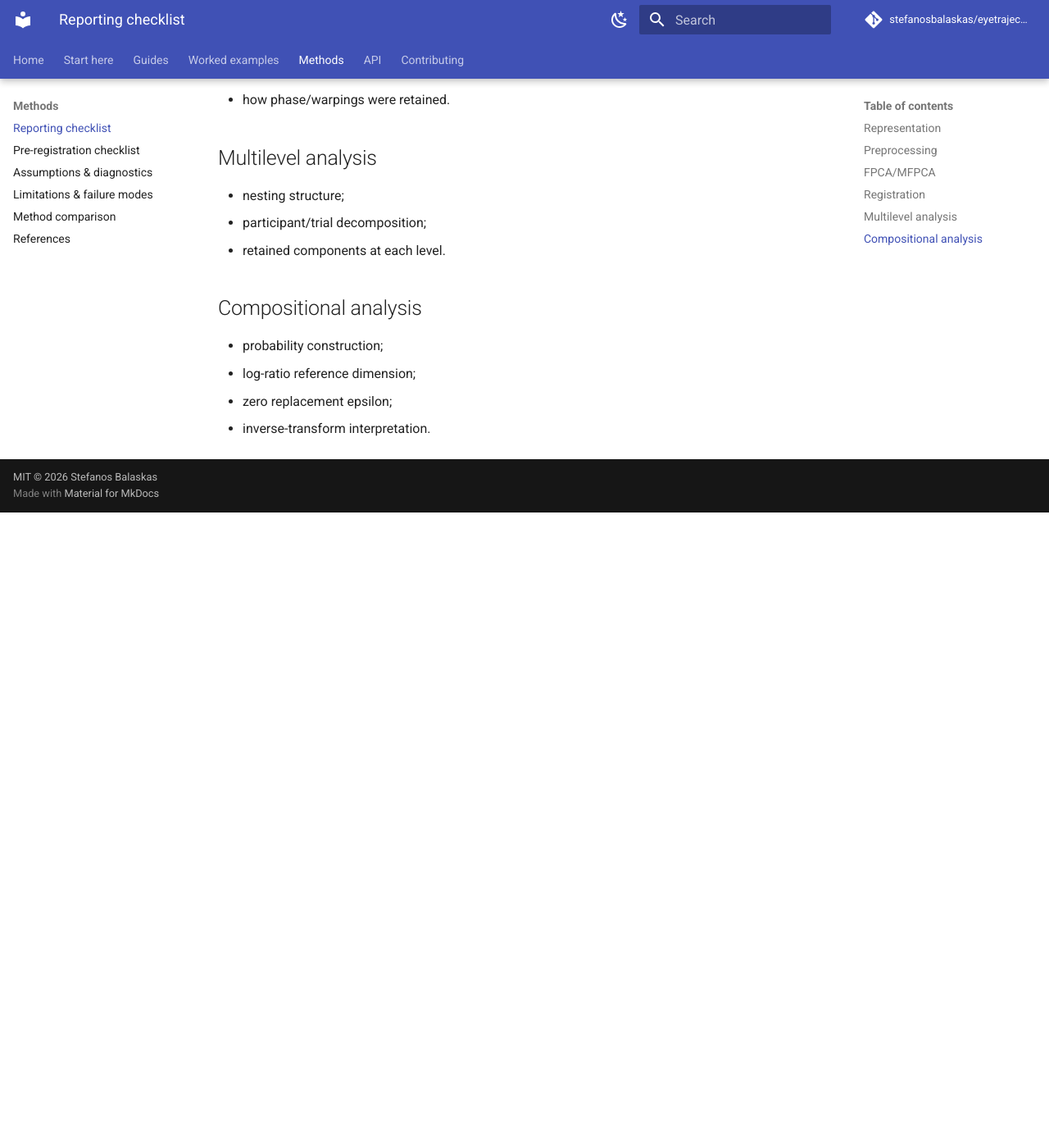
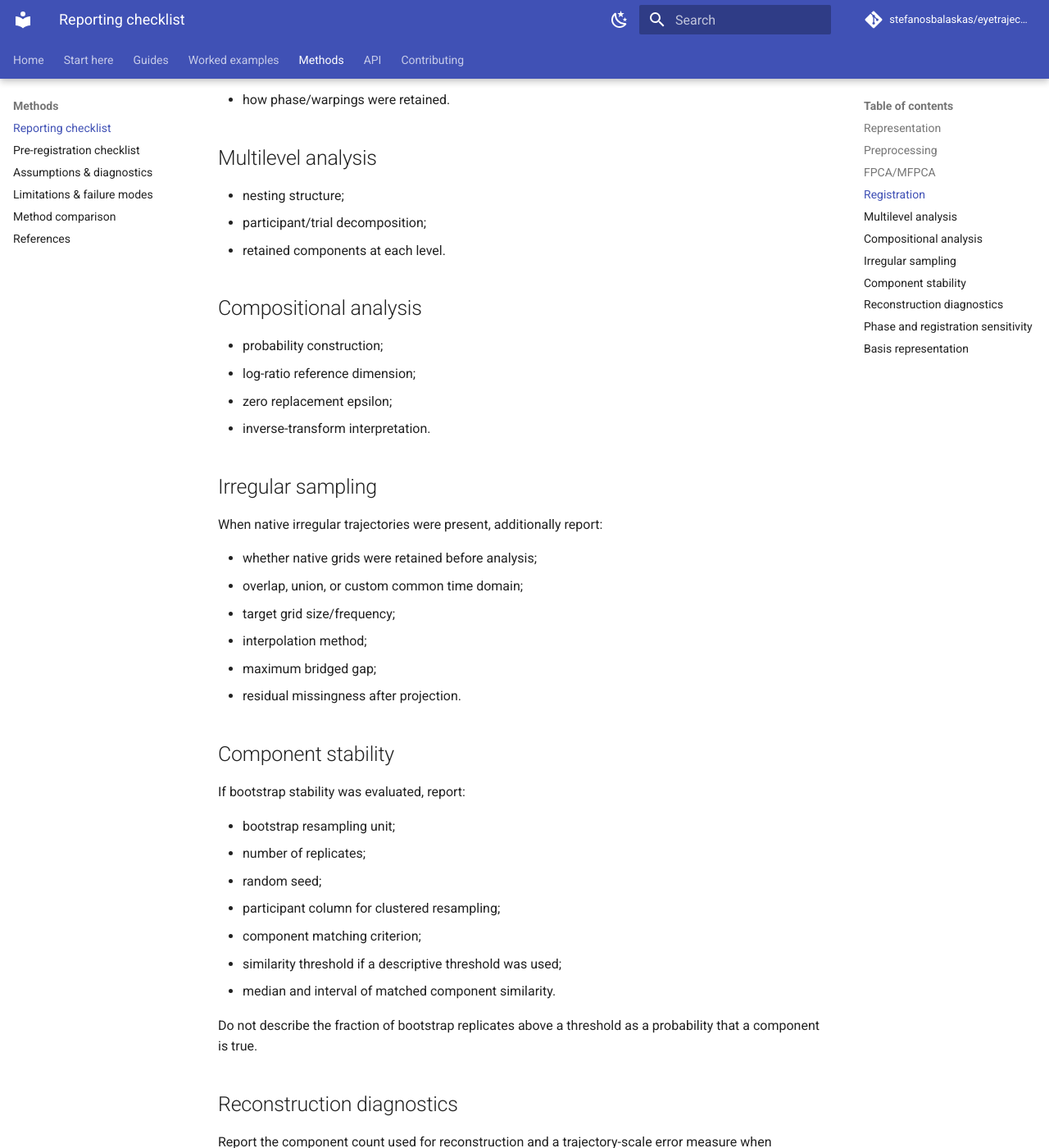
Before and after one commit to stefanosbalaskas/eyetrajectoriespy, an MkDocs documentation site: the page built from docs/methods/reporting.md, in a window 1280 px wide and 1400 px high, scrolled down 1196 px. Shown: the whole window at 82% size. Built offline with MkDocs 1.6.1 and Material for MkDocs 9.7.7, drawn with Linux system fonts in a browser that asks for light colours; comment, search, counter and statistics services are not loaded; before the commit the page ends 1821 px from its top, so only the background shows below that; some of the changed text lies outside the part shown.

Commit message:
Expand reporting checklist for irregularity, stability, phase, and basis choices

```diff
--- a/docs/methods/reporting.md
+++ b/docs/methods/reporting.md
@@ -41,3 +41,55 @@
 - log-ratio reference dimension;
 - zero replacement epsilon;
 - inverse-transform interpretation.
+
+
+## Irregular sampling
+
+When native irregular trajectories were present, additionally report:
+
+- whether native grids were retained before analysis;
+- overlap, union, or custom common time domain;
+- target grid size/frequency;
+- interpolation method;
+- maximum bridged gap;
+- residual missingness after projection.
+
+## Component stability
+
+If bootstrap stability was evaluated, report:
+
+- bootstrap resampling unit;
+- number of replicates;
+- random seed;
+- participant column for clustered resampling;
+- component matching criterion;
+- similarity threshold if a descriptive threshold was used;
+- median and interval of matched component similarity.
+
+Do not describe the fraction of bootstrap replicates above a threshold as a probability that a component is true.
+
+## Reconstruction diagnostics
+
+Report the component count used for reconstruction and a trajectory-scale error measure when reconstruction adequacy is part of component-retention justification.
+
+## Phase and registration sensitivity
+
+When registration was used, report:
+
+- phase representation;
+- phase FPCA retention rule, if used;
+- raw/observed landmark timing summaries;
+- matched component similarity before versus after registration;
+- score correlations before versus after registration.
+
+## Basis representation
+
+When a finite basis was used, report:
+
+- backend;
+- basis family;
+- basis count;
+- spline order where relevant;
+- functional dimension projected;
+- time domain;
+- any sensitivity analysis across basis sizes.
```
